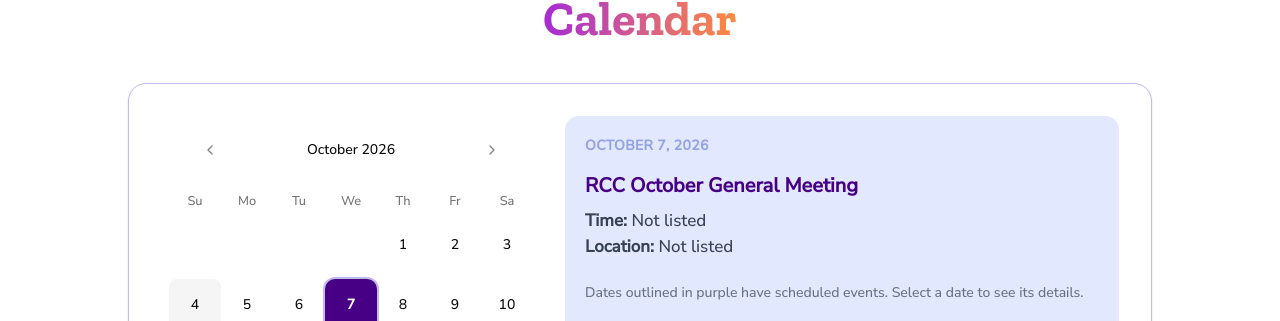
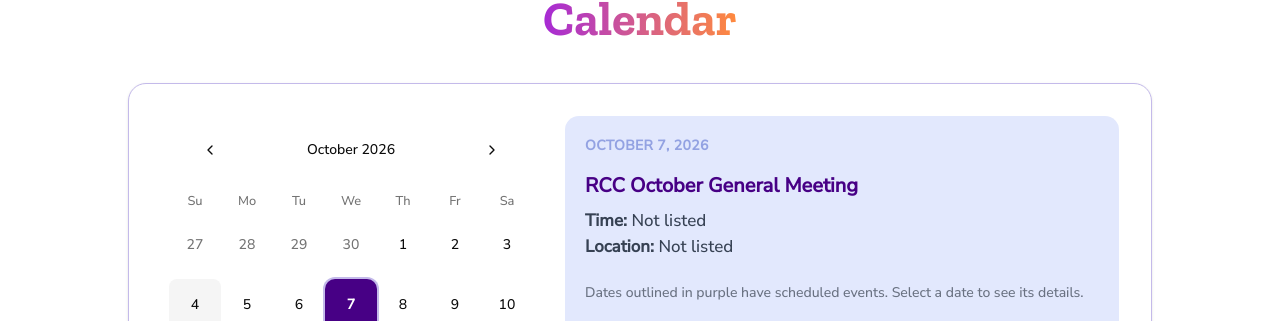
Before and after one commit to rcc-sjsu/rcc-site-final, a Next.js app: page /events in a window 1280 px wide. Shown: the part 1678-1999 px from the top of the page. Built offline with nearby package versions, Linux system fonts and the light colour scheme; a web font is replaced by a local one.

Commit message:
fix: enable calendar month navigation

```diff
--- a/src/app/(public)/events/components/EventsCalendar.tsx
+++ b/src/app/(public)/events/components/EventsCalendar.tsx
@@ -19,8 +19,6 @@ export default function EventsCalendar() {
         selected={selectedDate}
         onSelect={setSelectedDate}
         defaultMonth={new Date(2026, 9, 1)}
-        startMonth={new Date(2026, 9, 1)}
-        endMonth={new Date(2026, 9, 31)}
         fixedWeeks
         modifiers={{ event: eventDates }}
         modifiersClassNames={{
```
